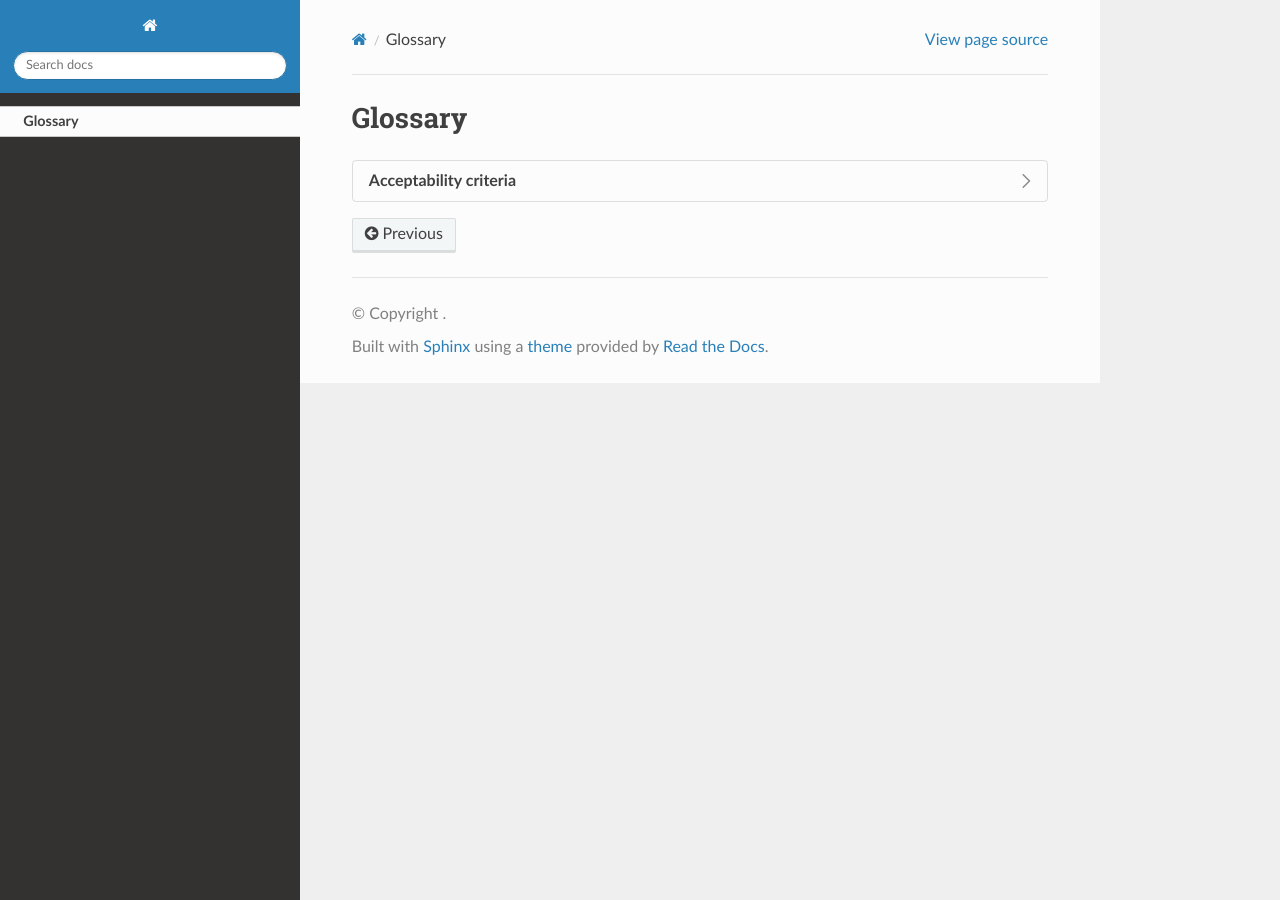
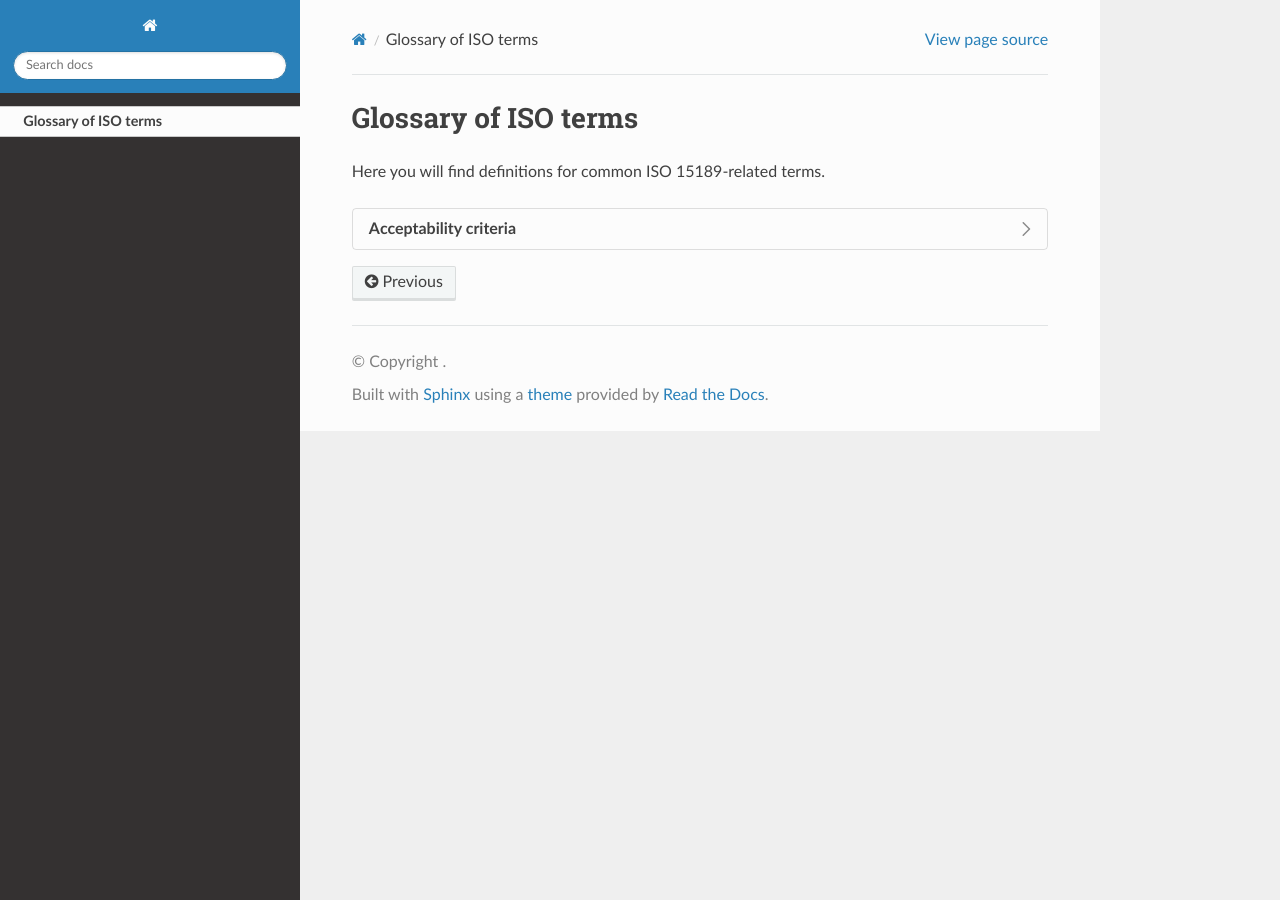
Before and after one commit to ASendellPrice/IIB-rtd, a Sphinx documentation site: the page built from docs/source/glossary.rst, in a window 1280 px wide. Built offline with Sphinx 7.4.7 and the Read the Docs theme 3.1.0, drawn with Linux system fonts in a browser that asks for light colours.

Commit message:
swtiching quote background to gray

```diff
--- a/docs/source/glossary.rst
+++ b/docs/source/glossary.rst
@@ -1,20 +1,28 @@
-Glossary
-========
+Glossary of ISO terms
+=====================
+
+Here you will find definitions for common ISO 15189-related terms.
 
 .. dropdown:: Acceptability criteria
 
-   **Definition:** Predefined specifications or limits used to determine whether a result, process, or product is considered fit for purpose. Must be documented before testing—for example, control values must fall within a certain range, and PCR efficiency must meet specified thresholds.
+   **Definition**
+   Predefined specifications or limits used to determine whether a result, process, or product is considered fit for purpose. Must be documented before testing—for example, control values must fall within a certain range, and PCR efficiency must meet specified thresholds.
+
+   **Example usage**
 
    .. card::
-      :class-card: sd-bg-info sd-text-light sd-shadow-sm sd-rounded-xl
+      :class-card: sd-bg-secondary sd-text-light sd-shadow-sm sd-rounded-xl
 
       “Acceptability criteria for the qPCR assay required that positive control Ct values fall within ±1.0 of the established mean and that the negative control showed no amplification before results were approved.”
 
    .. dropdown:: Bioinformatics translation
 
-      **Definition:** Predefined quality control (QC) or performance thresholds applied to sequencing data and pipelines. Examples include minimum read quality (e.g., Phred ≥ 30), acceptable mapping/alignment rate (e.g., ≥ 90%), and validated benchmark performance (e.g., sensitivity, specificity, and PPV for variant calling). May also cover reproducibility and runtime expectations.
+      **Definition**
+      Predefined quality control (QC) or performance thresholds applied to sequencing data and pipelines. Examples include minimum read quality (e.g., Phred ≥ 30), acceptable mapping/alignment rate (e.g., ≥ 90%), and validated benchmark performance (e.g., sensitivity, specificity, and PPV for variant calling). May also cover reproducibility and runtime expectations.
+
+      **Example usage**
 
       .. card::
-         :class-card: sd-bg-info sd-text-light sd-shadow-sm sd-rounded-xl
+         :class-card: sd-bg-secondary sd-text-light sd-shadow-sm sd-rounded-xl
 
          “Acceptability criteria required that at least 90% of exome target bases achieved a minimum coverage of 20×.”
```
